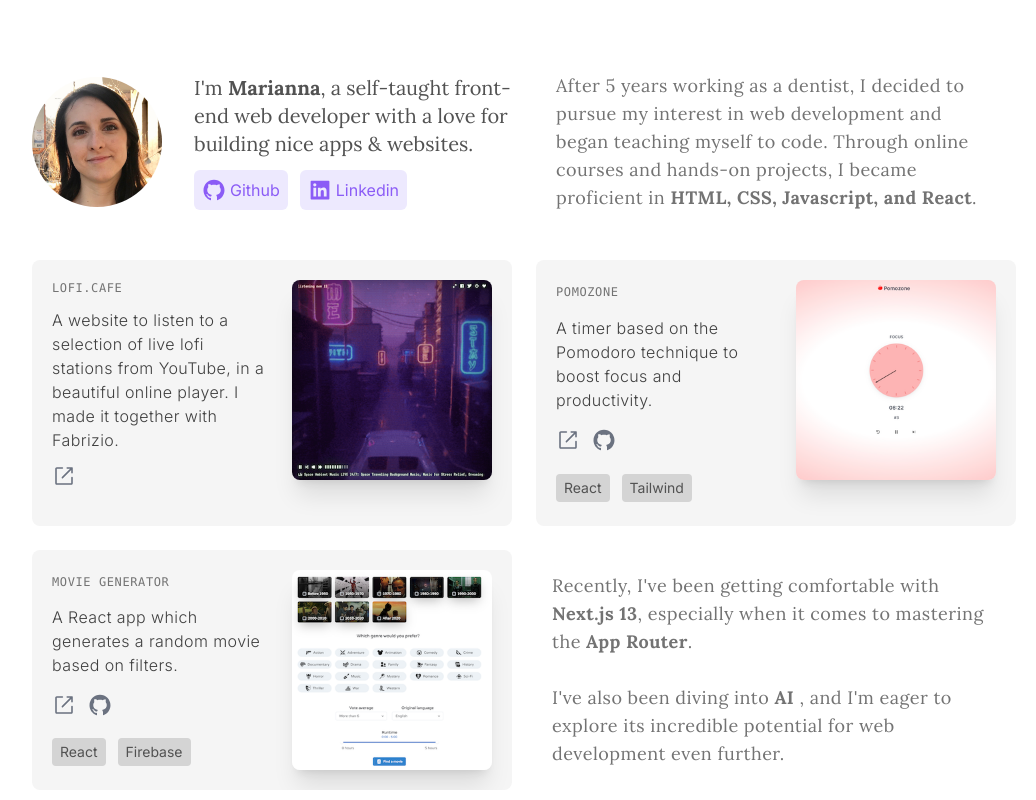
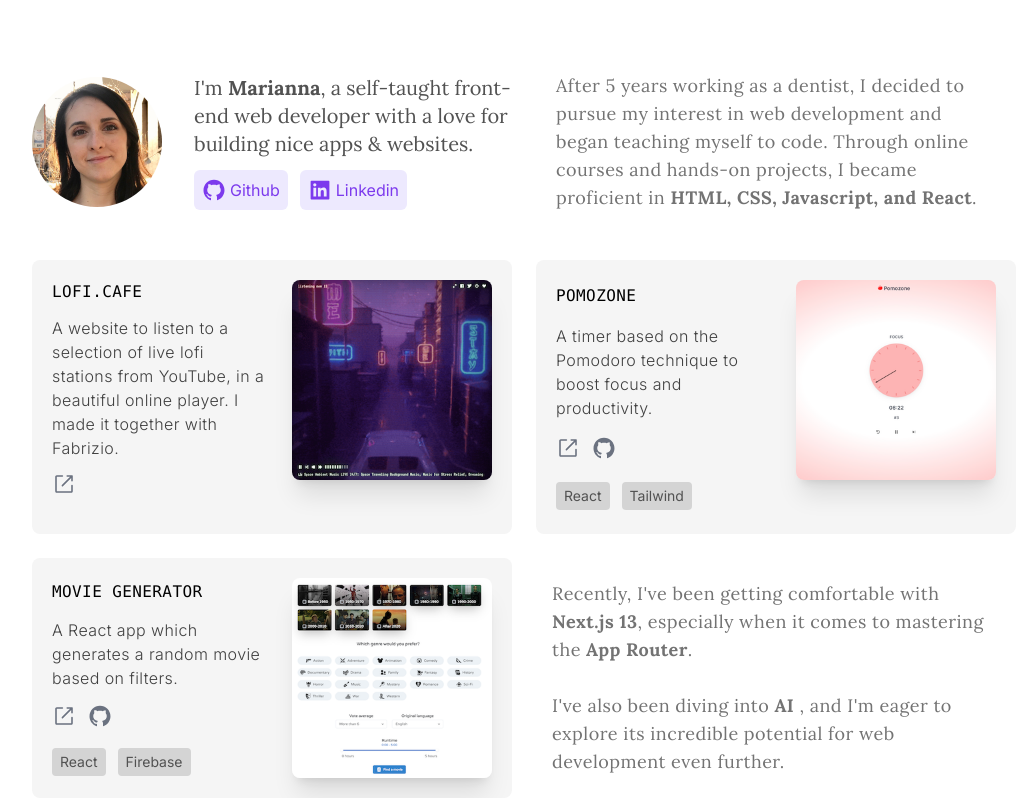
Before and after one commit to maridivi/new-personal-portfolio, a Next.js app: page / in a window 1280 px wide. Shown: the top 800 px of the page, without its empty margins (116-1152 px from the left). Built offline with nearby package versions, Linux system fonts and the light colour scheme.

Commit message:
Edit headings

```diff
--- a/src/components/Bio.tsx
+++ b/src/components/Bio.tsx
@@ -3,6 +3,7 @@ import cn from "@/utils/cn";
 import P1 from "./ui/P1";
 import Stack from "./ui/Stack";
 import { lora } from "@/utils/fonts";
+import H2 from "./ui/H2";
 
 export default function Bio() {
   return (
--- a/src/components/RecentWork.tsx
+++ b/src/components/RecentWork.tsx
@@ -2,6 +2,7 @@ import cn from "@/utils/cn";
 import P1 from "./ui/P1";
 import { lora } from "@/utils/fonts";
 import Stack from "./ui/Stack";
+import H2 from "./ui/H2";
 
 export default function RecentWork() {
   return (
--- a/src/components/ui/Button.tsx
+++ b/src/components/ui/Button.tsx
@@ -17,17 +17,18 @@ export default function Button({
   tooltipContent,
   isFavorite,
   className,
+  ...rest
 }: {
   onClick?: () => void;
   children?: ReactNode;
   tooltipContent?: string;
   isFavorite?: boolean;
   className?: string;
-}) {
+} & React.HTMLAttributes<HTMLButtonElement>) {
   if (!tooltipContent) {
     // If tooltipContent is not provided, render the button without the Tooltip
     return (
-      <div className="rounded-md bg-violet-100 p-2 text-violet-500 ">
+      <div className="rounded-md bg-violet-100 p-2 text-violet-600 ">
         <button onClick={onClick} className={cn(className, "flex gap-1")}>
           {children}
         </button>
@@ -45,6 +46,7 @@ export default function Button({
               isFavorite ? "text-beige-500" : "text-gray-500",
               className
             )}
+            {...rest}
           >
             {children}
           </button>
--- a/src/components/ui/H2.tsx
+++ b/src/components/ui/H2.tsx
@@ -19,7 +19,8 @@ export default function H2({
   return (
     <h2
       className={cn(
-        "font-semibold",
+        "text-md",
+        "tracking-wide",
         noWrap && "truncate",
         center && "text-center",
         className
--- a/src/components/ui/ProjectCard.tsx
+++ b/src/components/ui/ProjectCard.tsx
@@ -7,6 +7,8 @@ import Stack from "./Stack";
 import Image from "next/image";
 
 import Button from "./Button";
+import ButtonA from "./ButtonA";
+import H2 from "./H2";
 
 export type ProjectCardProps = {
   title?: string;
@@ -23,30 +25,16 @@ export default function ProjectCard(props: ProjectCardProps) {
   return (
     <Card>
       <Stack vertical className=" items-stretch justify-evenly h-full">
-        <H3 className="font-mono uppercase tracking-wider">{title}</H3>
+        <H2 className="font-mono uppercase">{title}</H2>
         <P1>{description}</P1>
         <Stack>
-          <a
-            href={projectLink}
-            target="_blank"
-            rel="noreferrer"
-            className="hover-animation"
-          >
-            <Button tooltipContent="View project">
-              <RxExternalLink size={24} />
-            </Button>
-          </a>
+          <ButtonA href={projectLink} tooltipContent="View project">
+            <RxExternalLink size={24} />
+          </ButtonA>
           {repo && (
-            <a
-              href={repo}
-              target="_blank"
-              rel="noreferrer"
-              className="hover-animation"
-            >
-              <Button tooltipContent="View repo">
-                <AiFillGithub size={24} />
-              </Button>
-            </a>
+            <ButtonA href={repo} tooltipContent="View repo">
+              <AiFillGithub size={24} />
+            </ButtonA>
           )}
         </Stack>
         <Stack>
```
